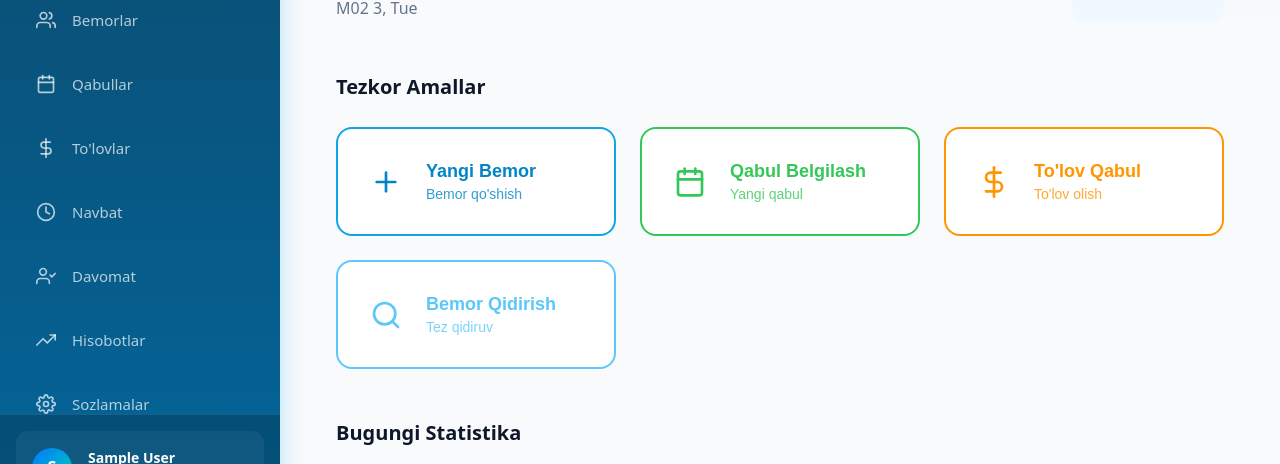
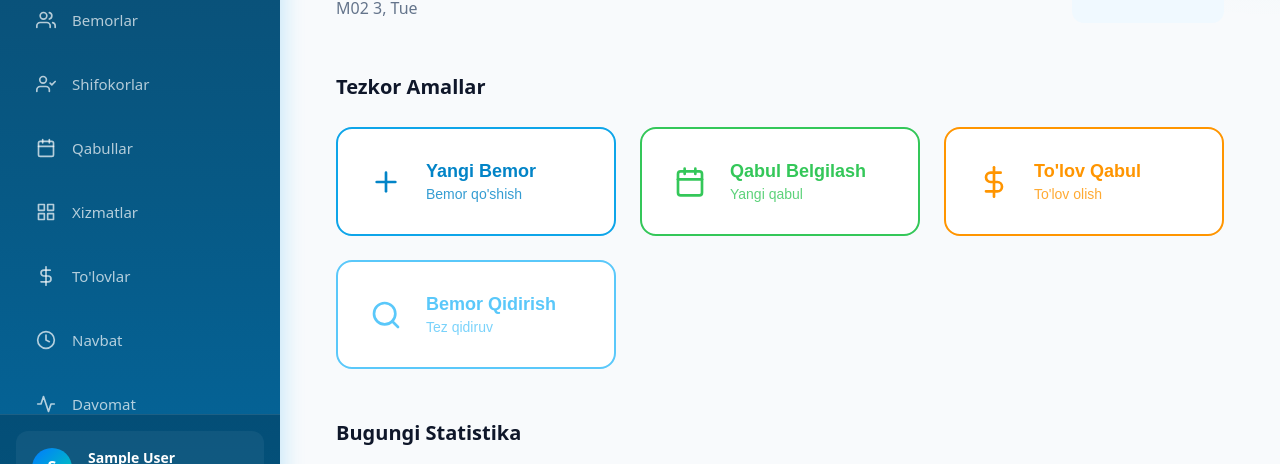
Before and after one commit to Javokhirrrr/klinika-crm, a React (Vite) app in the folder klinika-crm-frontend/: page / in a window 1280 px wide. Shown: the part 209-673 px from the top of the page. Built offline with nearby package versions, Linux system fonts and the light colour scheme; no server answers; sample sign-in values are in the browser's storage.

Commit message:
Update Sidebar: Add all menu items (Doctors, Services, Salaries, Calendar)

```diff
--- a/klinika-crm-frontend/src/components/Sidebar.jsx
+++ b/klinika-crm-frontend/src/components/Sidebar.jsx
@@ -15,11 +15,15 @@ export default function Sidebar() {
   const menuItems = [
     { to: "/", icon: FiHome, label: "Bosh Sahifa" },
     { to: "/patients", icon: FiUsers, label: "Bemorlar" },
+    { to: "/doctors", icon: FiUserCheck, label: "Shifokorlar" },
     { to: "/appointments", icon: FiCalendar, label: "Qabullar" },
+    { to: "/services", icon: FiGrid, label: "Xizmatlar" },
     { to: "/payments", icon: FiDollarSign, label: "To'lovlar" },
     { to: "/queue", icon: FiClock, label: "Navbat" },
-    { to: "/attendance", icon: FiUserCheck, label: "Davomat" },
+    { to: "/attendance", icon: FiActivity, label: "Davomat" },
+    { to: "/salaries", icon: FiDollarSign, label: "Maosh" },
     { to: "/reports", icon: FiTrendingUp, label: "Hisobotlar" },
+    { to: "/calendar", icon: FiCalendar, label: "Kalendar" },
     { to: "/system", icon: FiSettings, label: "Sozlamalar" },
   ];
 
```
